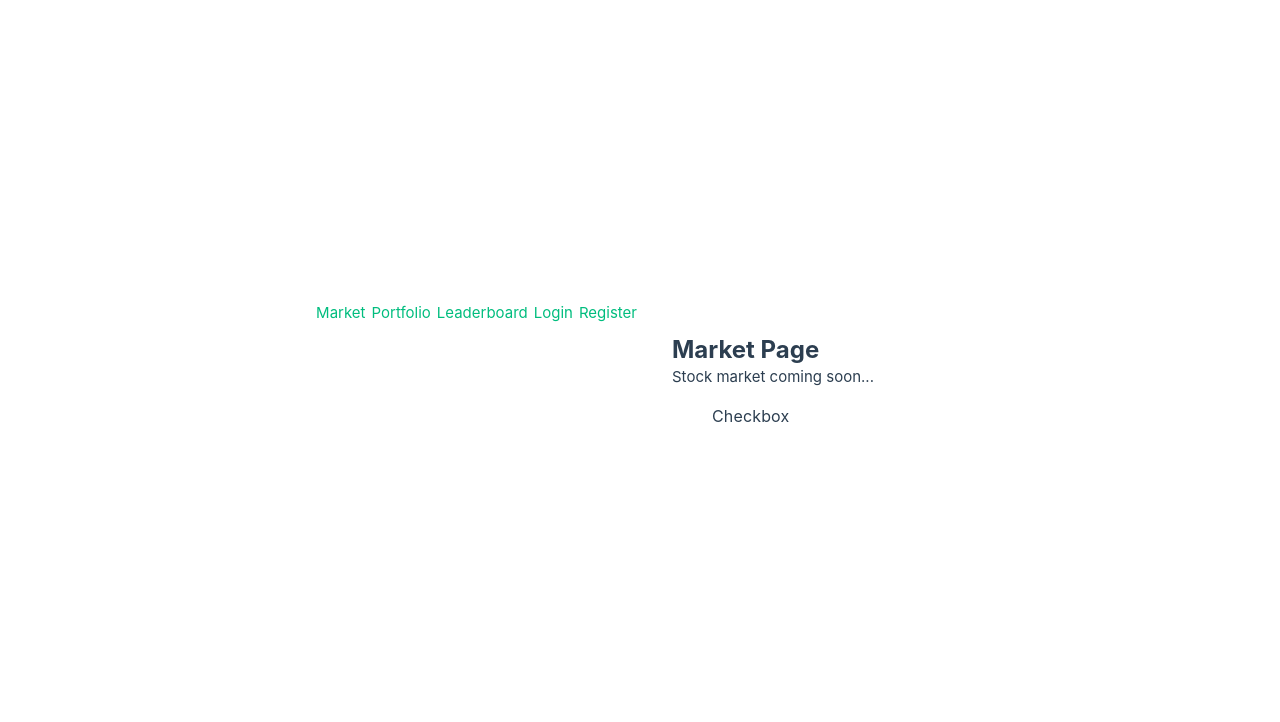
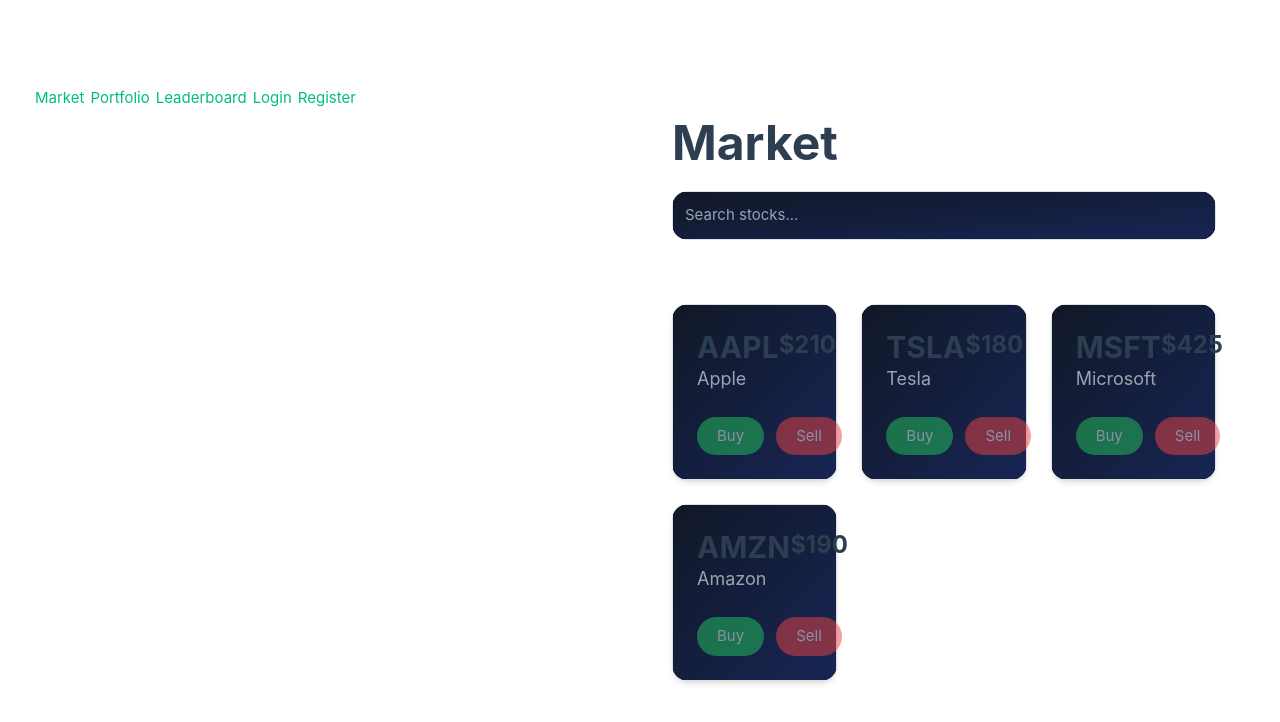
Before and after one commit to vitalinka22/tu-stock-exchange, a Vue app in the folder frontend/: page /market in a window 1280 px wide. Shown: the top 722 px of the page. Built offline with nearby package versions, Linux system fonts and the light colour scheme.

Commit message:
Implemented market UI with stock search and auth-aware trading actions

```diff
--- a/frontend/package.json
+++ b/frontend/package.json
@@ -10,8 +10,10 @@
   },
   "dependencies": {
     "axios": "^1.16.0",
+    "chart.js": "^4.5.1",
     "pinia": "^3.0.4",
     "vue": "^3.5.32",
+    "vue-chartjs": "^5.3.3",
     "vue-router": "^4.6.4",
     "vuetify": "^3.12.6"
   },
--- a/frontend/src/pages/Market.vue
+++ b/frontend/src/pages/Market.vue
@@ -1,12 +1,88 @@
-<!-- delete when you start working -->
+ <template>
+  <div class="p-8 w-full">
+    <div class="mb-10">
+    <h1 class="text-5xl font-bold mb-6">Market</h1>
 
-<template>
-  <div class="p-8">
-    <h1 class="text-2xl font-bold">Market Page</h1>
-    <p>Stock market coming soon...</p>
-    <v-checkbox label="Checkbox"></v-checkbox>
+    <input
+      v-model="search"
+      type="text"
+      placeholder="Search stocks..."
+      class="border border-gray-700 bg-gradient-to-br from-gray-900 to-blue-950 text-white p-3 rounded-2xl w-full mb-6 focus:outline-none focus:ring-2 focus:ring-blue-500"
+    />
+    </div>
+
+    <div class="grid grid-cols-1 md:grid-cols-2 xl:grid-cols-3 gap-6">
+      <div
+      v-for="stock in filteredStocks"
+      :key="stock.symbol"
+      class="w-full border border-gray-700 rounded-2xl p-6 shadow-md hover:shadow-xl transition bg-gradient-to-br from-gray-900 to-blue-950">
+    <div class="flex justify-between items-start">
+
+    <div>
+      <h2 class="font-bold text-3xl">{{ stock.symbol }}</h2>
+      <p class="text-gray-400 text-lg">{{ stock.name }}</p>
+    </div>
+
+    <p class="font-bold text-2xl">${{ stock.price }}</p>
+  </div>
+
+  <div class="mt-6 flex gap-3">
+
+    <button
+      @click="buyStock(stock.symbol)"
+      class="bg-green-500 hover:bg-green-600 transition text-white px-5 py-2 rounded-xl"
+      :class="{ 'opacity-50': !authStore.isLoggedIn }">
+      Buy
+    </button>
+
+    <button
+      @click="sellStock(stock.symbol)"
+      class="bg-red-500 hover:bg-red-600 transition text-white px-5 py-2 rounded-xl"
+      :class="{ 'opacity-50': !authStore.isLoggedIn }">
+      Sell
+    </button>
+
+       </div>
+      </div>
+    </div>
   </div>
 </template>
 
 <script setup lang="ts">
+import { ref, computed } from "vue"
+import {useAuthStore} from "@/stores/auth"
+
+const search = ref("")
+const authStore = useAuthStore()
+
+const stocks = ref([
+  {symbol: "AAPL", name: "Apple", price: 210},
+  {symbol: "TSLA", name: "Tesla", price: 180},
+  {symbol: "MSFT", name: "Microsoft", price: 425},
+  {symbol: "AMZN", name: "Amazon", price: 190},])
+
+const filteredStocks = computed(() => {
+  return stocks.value.filter(stock =>
+    stock.name.toLowerCase().includes(search.value.toLowerCase()) ||
+    stock.symbol.toLowerCase().includes(search.value.toLowerCase()))})
+
+const buyStock = (symbol: string) => {
+  if(!authStore.isLoggedIn){
+  alert("Please login to trade stocks")
+  window.location.href = "/login"
+  return
+  }
+  alert('Buying ${symbol}')
+}
+
+const sellStock = (symbol: string) => {
+  if(!authStore.isLoggedIn){
+  alert("Please login to trade stocks")
+  window.location.href = "/login"
+  return
+  }
+  alert(`Selling ${symbol}`)
+}
+
+
 </script>
```
Also changed, not shown: 1 other file (tests, documents, lock files or other folders).
